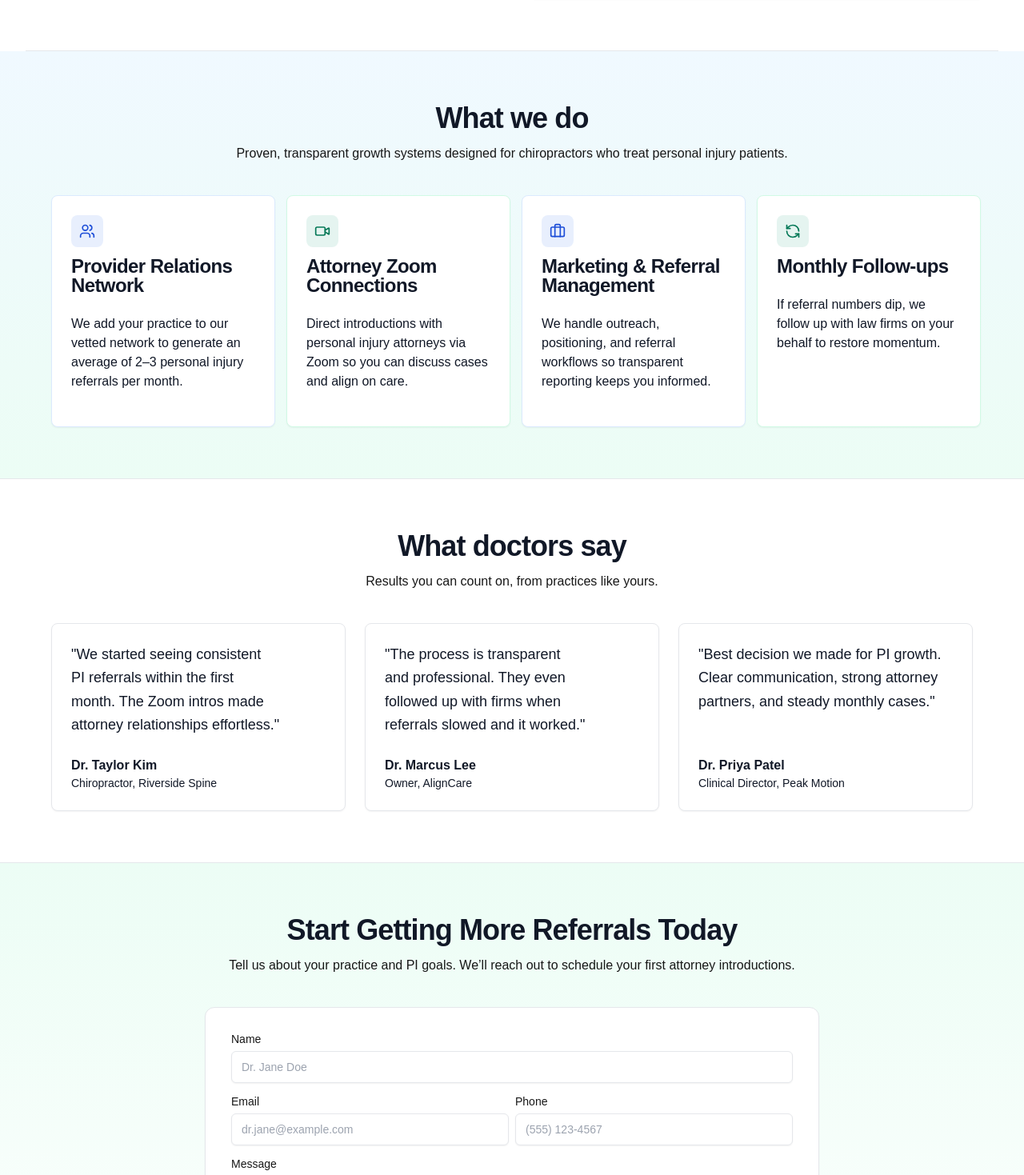
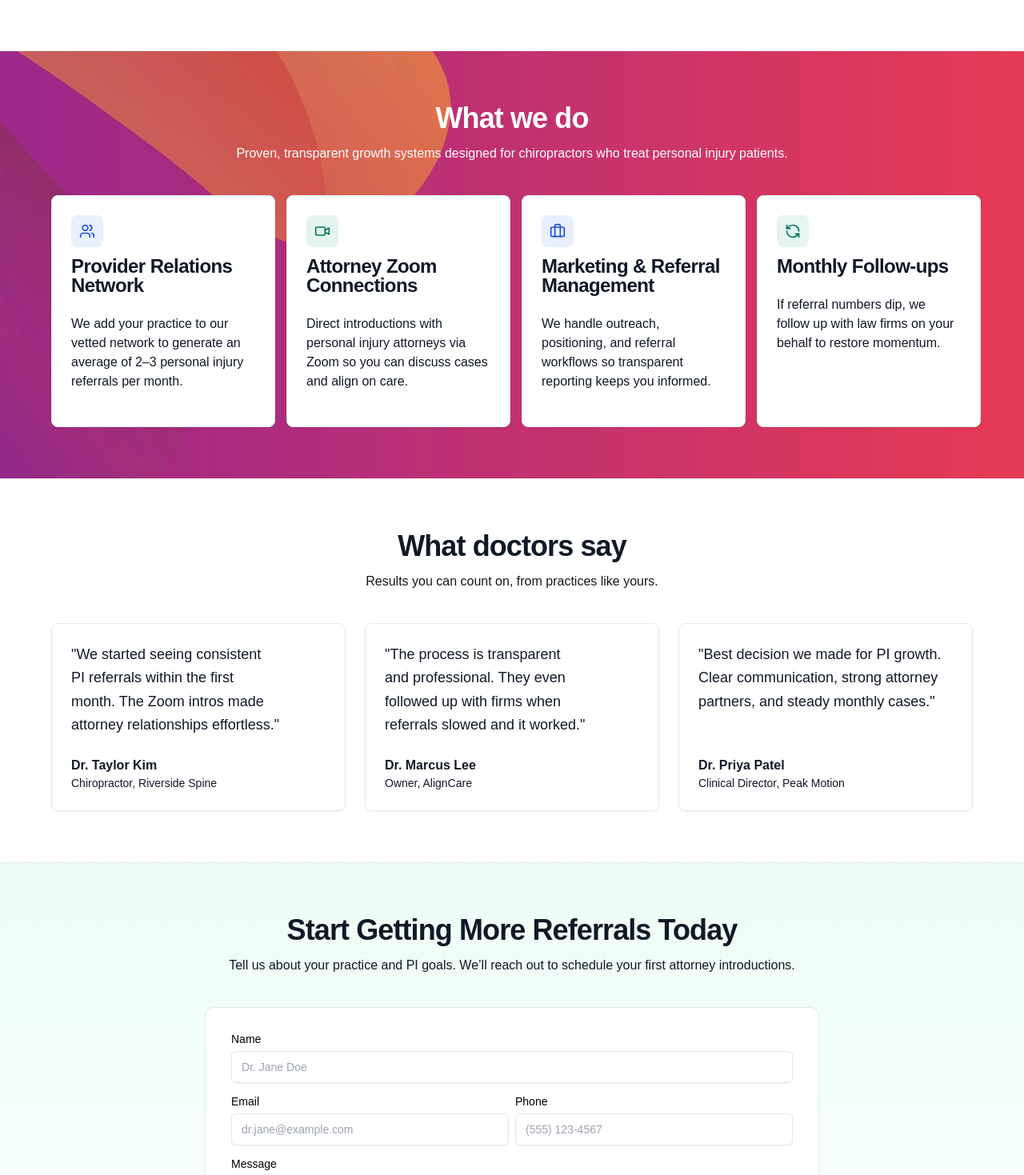
Before and after one commit to ali-haider-dev/medvolvelien, a Next.js app: page / in a window 1280 px wide. Shown: the part 1001-2470 px from the top of the page at 80% size. Built offline with nearby package versions, Linux system fonts and the light colour scheme.

Commit message:
update contact form color and bg image of what we do

```diff
--- a/app/components/contact-form.jsx
+++ b/app/components/contact-form.jsx
@@ -20,24 +20,24 @@ export default function ContactForm() {
 
   return (
     <form ref={formRef} action={formAction} className="grid gap-4" aria-describedby="form-status">
-      <div className="grid gap-2">
+      <div className="grid gap-2 text-black">
         <Label htmlFor="name">Name</Label>
         <Input id="name" name="name" placeholder="Dr. Jane Doe" required />
         {state?.errors?.name && <p className="text-sm text-red-600">{state.errors.name.join(", ")}</p>}
       </div>
-      <div className="grid gap-2 sm:grid-cols-2">
+      <div className="grid gap-2 sm:grid-cols-2 text-black">
         <div className="grid gap-2">
           <Label htmlFor="email">Email</Label>
           <Input id="email" name="email" type="email" placeholder="dr.jane@example.com" required />
           {state?.errors?.email && <p className="text-sm text-red-600">{state.errors.email.join(", ")}</p>}
         </div>
-        <div className="grid gap-2">
+        <div className="grid gap-2 text-black">
           <Label htmlFor="phone">Phone</Label>
           <Input id="phone" name="phone" type="tel" placeholder="(555) 123-4567" required />
           {state?.errors?.phone && <p className="text-sm text-red-600">{state.errors.phone.join(", ")}</p>}
         </div>
       </div>
-      <div className="grid gap-2">
+      <div className="grid gap-2 text-black">
         <Label htmlFor="message">Message</Label>
         <Textarea
           id="message"
--- a/app/page.js
+++ b/app/page.js
@@ -113,13 +113,13 @@ export default function Page() {
         {/* Services */}
         <section
           id="services"
-          className="scroll-mt-20 bg-gradient-to-b from-sky-50 to-emerald-50"
+          className="scroll-mt-20  from-sky-50 to-emerald-50 bg-[url('/whatwedo.jpeg')]"
           aria-label="Services"
         >
           <div className="container mx-auto px-4 py-16">
             <div className="mx-auto max-w-3xl text-center">
-              <h2 className="text-3xl font-bold tracking-tight text-gray-900 sm:text-4xl">What we do</h2>
-              <p className="mt-3 text-muted-foreground">
+              <h2 className="text-3xl font-bold tracking-tight text-white sm:text-4xl">What we do</h2>
+              <p className="mt-3 text-white ">
                 Proven, transparent growth systems designed for chiropractors who treat personal injury patients.
               </p>
             </div>
@@ -230,7 +230,7 @@ export default function Page() {
               <h2 className="text-3xl font-bold tracking-tight text-gray-900 sm:text-4xl">
                 Start Getting More Referrals Today
               </h2>
-              <p className="mt-3 text-muted-foreground">
+              <p className="mt-3 text-muted-foreground text-gray-900">
                 Tell us about your practice and PI goals. We’ll reach out to schedule your first attorney introductions.
               </p>
             </div>
```
Also changed, not shown: public/whatwedo.jpeg (added).
